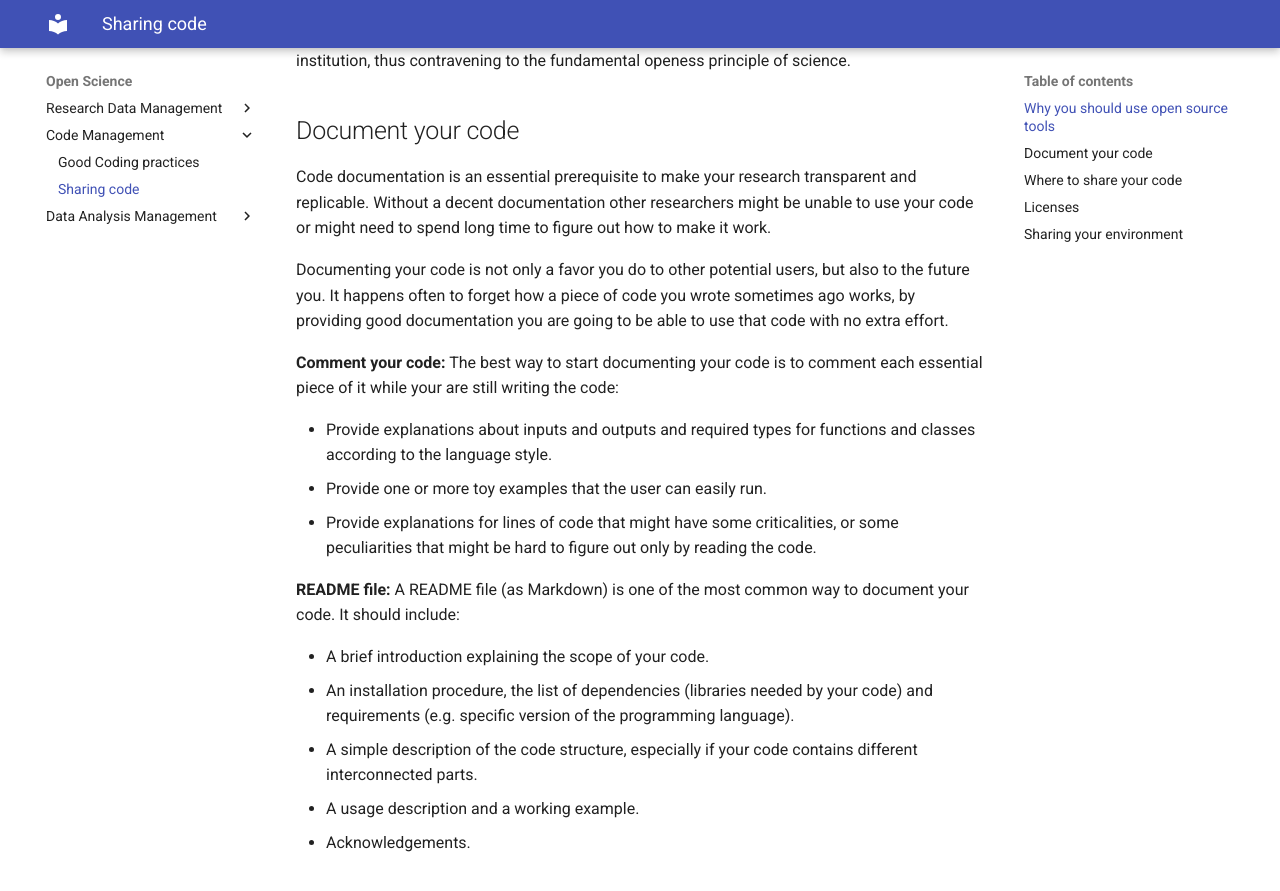
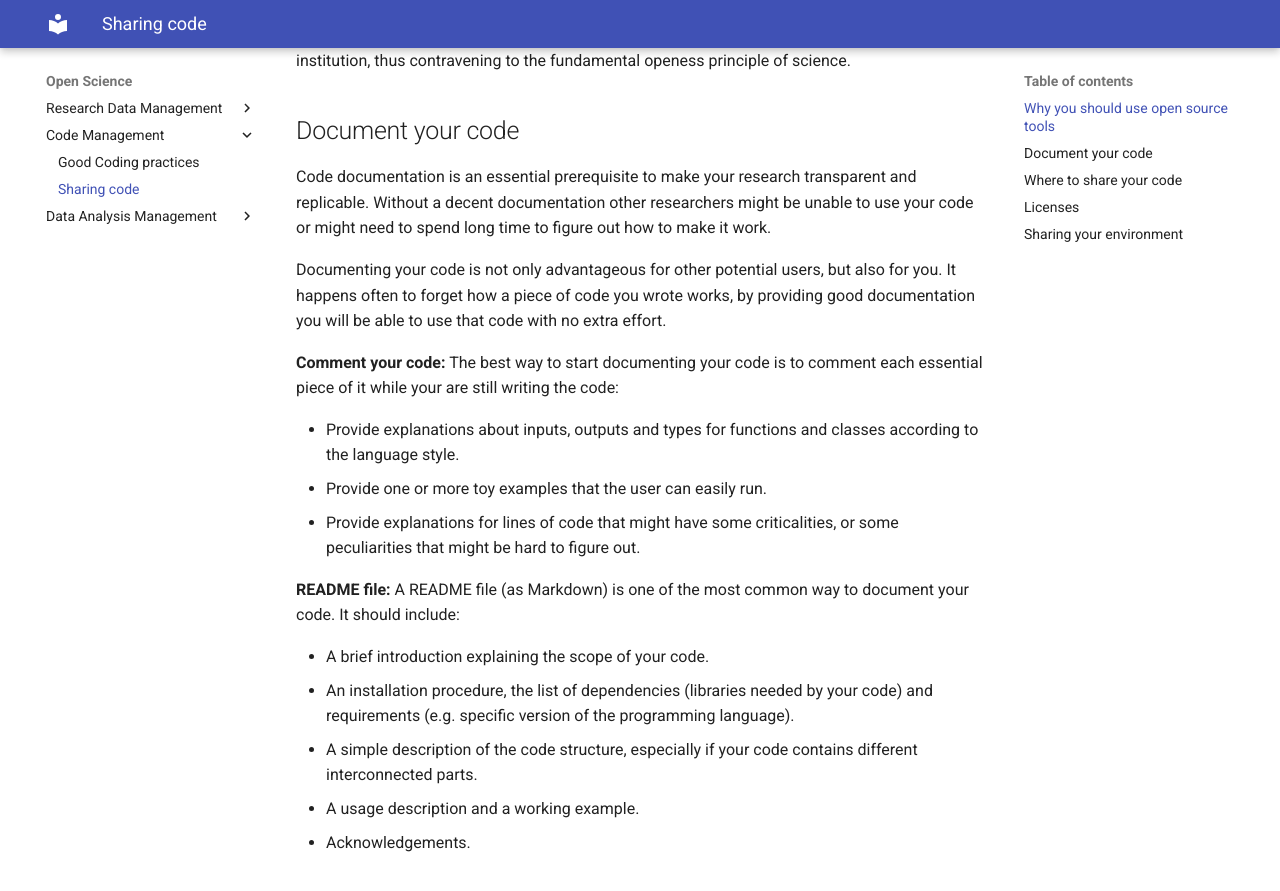
Before and after one commit to pvavra/temp-ipsy, an MkDocs documentation site: the page built from docs/open-science/code-management/sharing.md, in a window 1280 px wide and 900 px high, scrolled down 527 px. Shown: the top 891 px of the window. Built offline with MkDocs 1.6.1 and Material for MkDocs 9.7.7, drawn with Linux system fonts in a browser that asks for light colours.

Commit message:
Fix content

```diff
--- a/docs/open-science/code-management/sharing.md
+++ b/docs/open-science/code-management/sharing.md
@@ -12,13 +12,13 @@ As a consequence, if you create some code with an open source language and make
 
 Code documentation is an essential prerequisite to make your research transparent and replicable. Without a decent documentation other researchers might be unable to use your code or might need to spend long time to figure out how to make it work.
 
-Documenting your code is not only a favor you do to other potential users, but also to the future you. It happens often to forget how a piece of code you wrote sometimes ago works, by providing good documentation you are going to be able to use that code with no extra effort.
+Documenting your code is not only advantageous for other potential users, but also for you. It happens often to forget how a piece of code you wrote works, by providing good documentation you will be able to use that code with no extra effort.
 
 **Comment your code:** The best way to start documenting your code is to comment each essential piece of it while your are still writing the code:
 
-- Provide explanations about inputs and outputs and required types for functions and classes according to the language style.
+- Provide explanations about inputs, outputs and types for functions and classes according to the language style.
 - Provide one or more toy examples that the user can easily run.
-- Provide explanations for lines of code that might have some criticalities, or some peculiarities that might be hard to figure out only by reading the code.
+- Provide explanations for lines of code that might have some criticalities, or some peculiarities that might be hard to figure out.
 
 **README file:** A README file (as Markdown) is one of the most common way to document your code. It should include:
 
```
